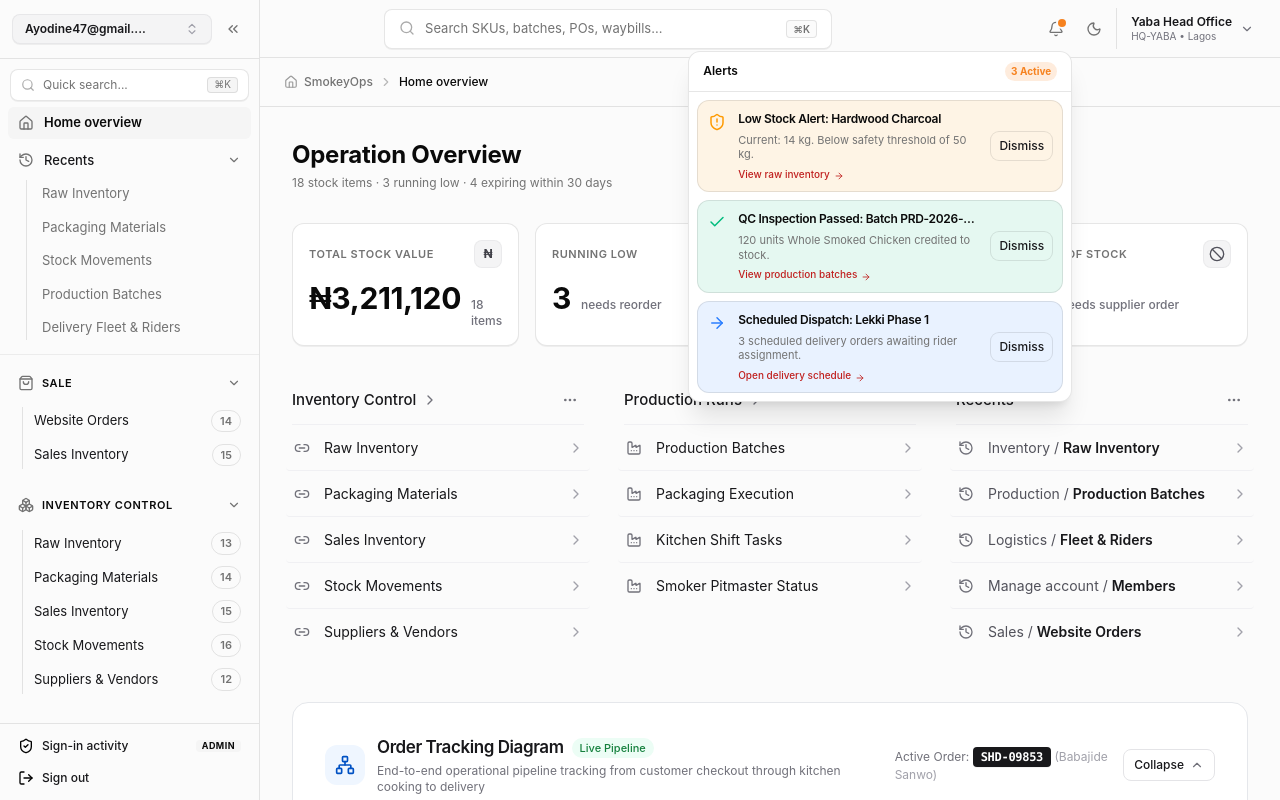
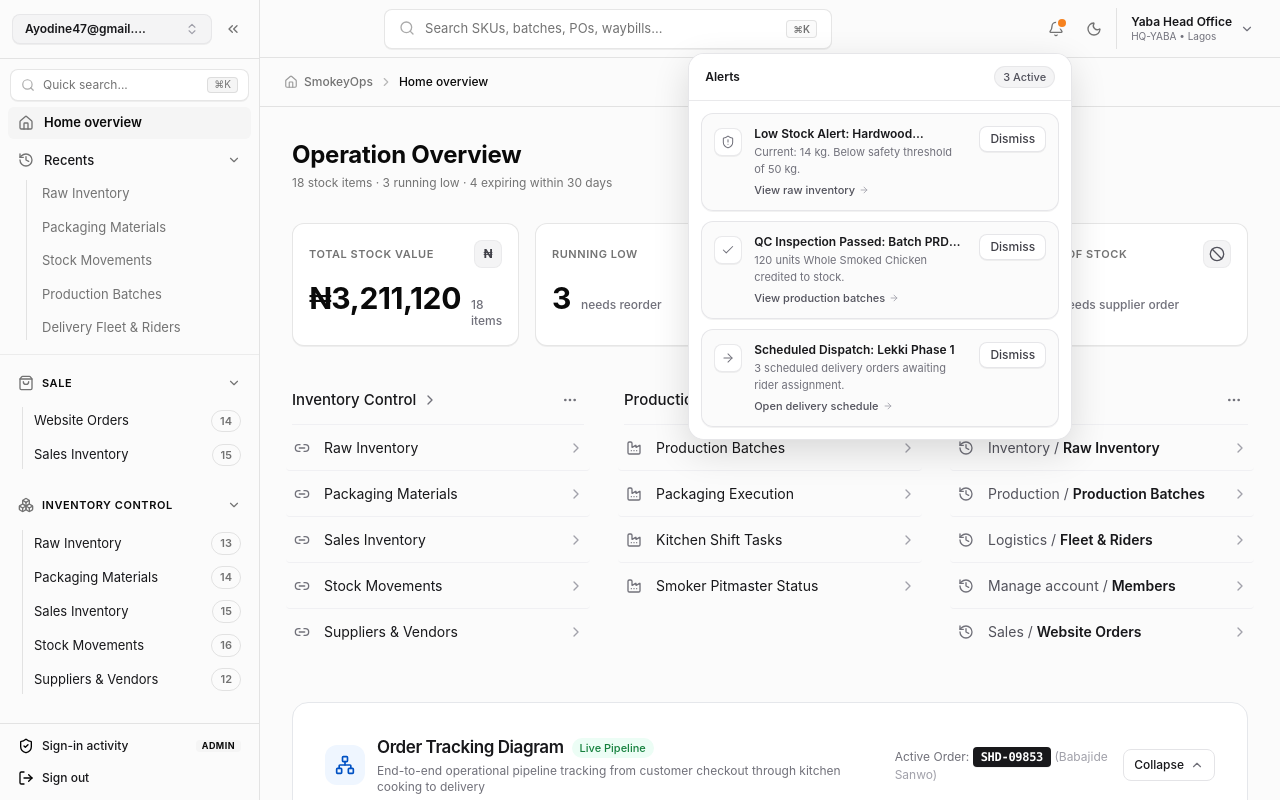
Before and after one commit to ayodine/smokey-ops-dashboard, a React (Vite) app: page /overview in a window 1280 px wide. Both pictures are taken after a click on the button 1056 px from the left and 28 px from the top of the page. Shown: the top 800 px of the page. Built offline with nearby package versions, Linux system fonts and the light colour scheme.

Commit message:
fix(alerts): de-saturate alerts and adopt unified grey palette

```diff
--- a/src/components/layout/TopNav.tsx
+++ b/src/components/layout/TopNav.tsx
@@ -17,12 +17,6 @@ import {
 import { Dialog } from '@/components/ui/Dialog'
 import { Input } from '@/components/ui/Input'
 import { Button } from '@/components/ui/button'
-import {
-  Alert,
-  AlertAction,
-  AlertDescription,
-  AlertTitle,
-} from '@/components/reui/alert'
 import { cn } from '@/lib/utils'
 
 interface TopNavProps {
@@ -155,61 +149,66 @@ export const TopNav: React.FC<TopNavProps> = ({ onOpenMobileSidebar, onOpenComma
           {isAlertsOpen && (
             <>
               <div className="fixed inset-0 z-40" onClick={() => setIsAlertsOpen(false)} />
-              <div className="absolute right-0 mt-1.5 w-96 rounded-xl border border-kumo-line bg-kumo-base shadow-xl z-50 animate-in fade-in zoom-in-95 font-sans overflow-hidden">
-                <div className="px-3.5 py-2.5 border-b border-kumo-line flex items-center justify-between">
-                  <span className="text-xs font-semibold text-kumo-strong">
+              <div className="absolute right-0 mt-2 w-96 rounded-2xl border border-zinc-200/90 dark:border-zinc-800 bg-white dark:bg-zinc-900 shadow-[0_12px_36px_rgba(0,0,0,0.14)] z-50 animate-in fade-in zoom-in-95 font-sans overflow-hidden">
+                <div className="px-4 py-3 border-b border-zinc-200/80 dark:border-zinc-800 flex items-center justify-between bg-white dark:bg-zinc-900">
+                  <span className="text-xs font-semibold text-zinc-900 dark:text-zinc-100">
                     Alerts
                   </span>
-                  <span className="text-[10px] bg-[#f6821f]/15 text-[#f6821f] px-1.5 py-0.5 rounded-full font-bold">
+                  <span className="text-[11px] font-medium bg-zinc-100 dark:bg-zinc-800 text-zinc-600 dark:text-zinc-400 border border-zinc-200/80 dark:border-zinc-700 px-2 py-0.5 rounded-full">
                     {alerts.length} Active
                   </span>
                 </div>
-                <div className="text-xs max-h-[380px] overflow-y-auto p-2 space-y-2">
+                <div className="text-xs max-h-[380px] overflow-y-auto p-3 space-y-2.5 bg-white dark:bg-zinc-900">
                   {alerts.length === 0 ? (
-                    <div className="p-4 text-center text-xs text-kumo-subtle">
+                    <div className="p-6 text-center text-xs text-zinc-400 dark:text-zinc-500">
                       No active alerts
                     </div>
                   ) : (
                     alerts.map((item) => {
                       const IconComponent = item.icon
                       return (
-                        <Alert key={item.id} variant={item.variant} className="p-2.5 shadow-none border-kumo-line">
-                          <IconComponent className="w-4 h-4 shrink-0" />
-                          <AlertTitle
-                            className="cursor-pointer hover:underline text-xs"
+                        <div
+                          key={item.id}
+                          className="p-3 rounded-xl border border-zinc-200/90 dark:border-zinc-800 bg-zinc-50/80 dark:bg-zinc-800/40 text-zinc-900 dark:text-zinc-100 shadow-2xs hover:bg-zinc-100/60 dark:hover:bg-zinc-800/70 transition-colors flex items-start gap-3"
+                        >
+                          <div className="w-7 h-7 rounded-lg bg-white dark:bg-zinc-800 border border-zinc-200/80 dark:border-zinc-700 flex items-center justify-center text-zinc-500 dark:text-zinc-400 shrink-0 shadow-2xs mt-0.5">
+                            <IconComponent className="w-3.5 h-3.5 stroke-[1.75]" />
+                          </div>
+                          <div className="min-w-0 flex-1">
+                            <div
+                              className="font-semibold text-xs text-zinc-900 dark:text-zinc-100 line-clamp-1 cursor-pointer hover:underline"
                               onClick={() => {
                                 navigate(item.linkUrl)
                                 setIsAlertsOpen(false)
                               }}
                             >
                               {item.title}
-                          </AlertTitle>
-                          <AlertDescription className="text-[11px] gap-1">
-                            <span>{item.desc}</span>
+                            </div>
+                            <p className="text-[11px] text-zinc-500 dark:text-zinc-400 leading-normal mt-0.5">
+                              {item.desc}
+                            </p>
                             <span
-                              className="text-[10px] text-primary font-medium inline-flex items-center gap-1 mt-0.5 cursor-pointer hover:underline"
+                              className="text-[11px] text-zinc-600 dark:text-zinc-400 hover:text-zinc-900 dark:hover:text-zinc-200 font-medium inline-flex items-center gap-1 mt-1.5 cursor-pointer hover:underline transition-colors"
                               onClick={() => {
                                 navigate(item.linkUrl)
                                 setIsAlertsOpen(false)
                               }}
                             >
                               <span>{item.linkText}</span>
-                              <ArrowRight className="w-2.5 h-2.5" />
+                              <ArrowRight className="w-2.5 h-2.5 text-zinc-400 dark:text-zinc-500" />
                             </span>
-                          </AlertDescription>
-                          <AlertAction>
-                            <Button
-                              variant="outline"
-                              size="xs"
+                          </div>
+                          <button
+                            type="button"
                             onClick={(e) => {
                               e.stopPropagation()
                               setAlerts((prev) => prev.filter((a) => a.id !== item.id))
                             }}
+                            className="px-2.5 py-1 text-xs font-medium rounded-lg bg-white dark:bg-zinc-800 border border-zinc-200/90 dark:border-zinc-700 text-zinc-700 dark:text-zinc-300 hover:bg-zinc-50 dark:hover:bg-zinc-700 shadow-2xs transition-colors cursor-pointer shrink-0 ml-1"
                           >
                             Dismiss
-                            </Button>
-                          </AlertAction>
-                        </Alert>
+                          </button>
+                        </div>
                       )
                     })
                   )}
```
Lines whose indentation alone changed are shown as unchanged.
